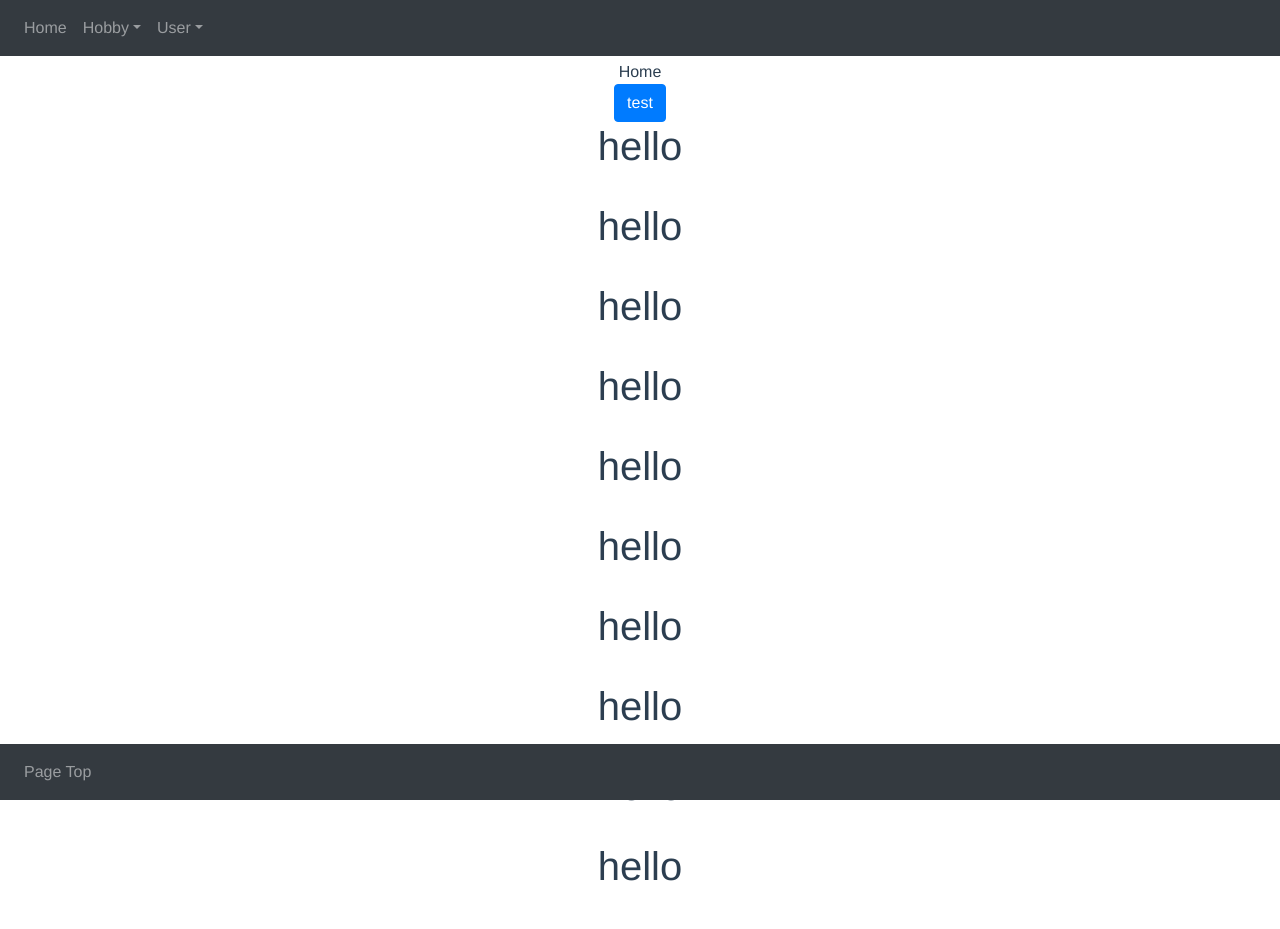
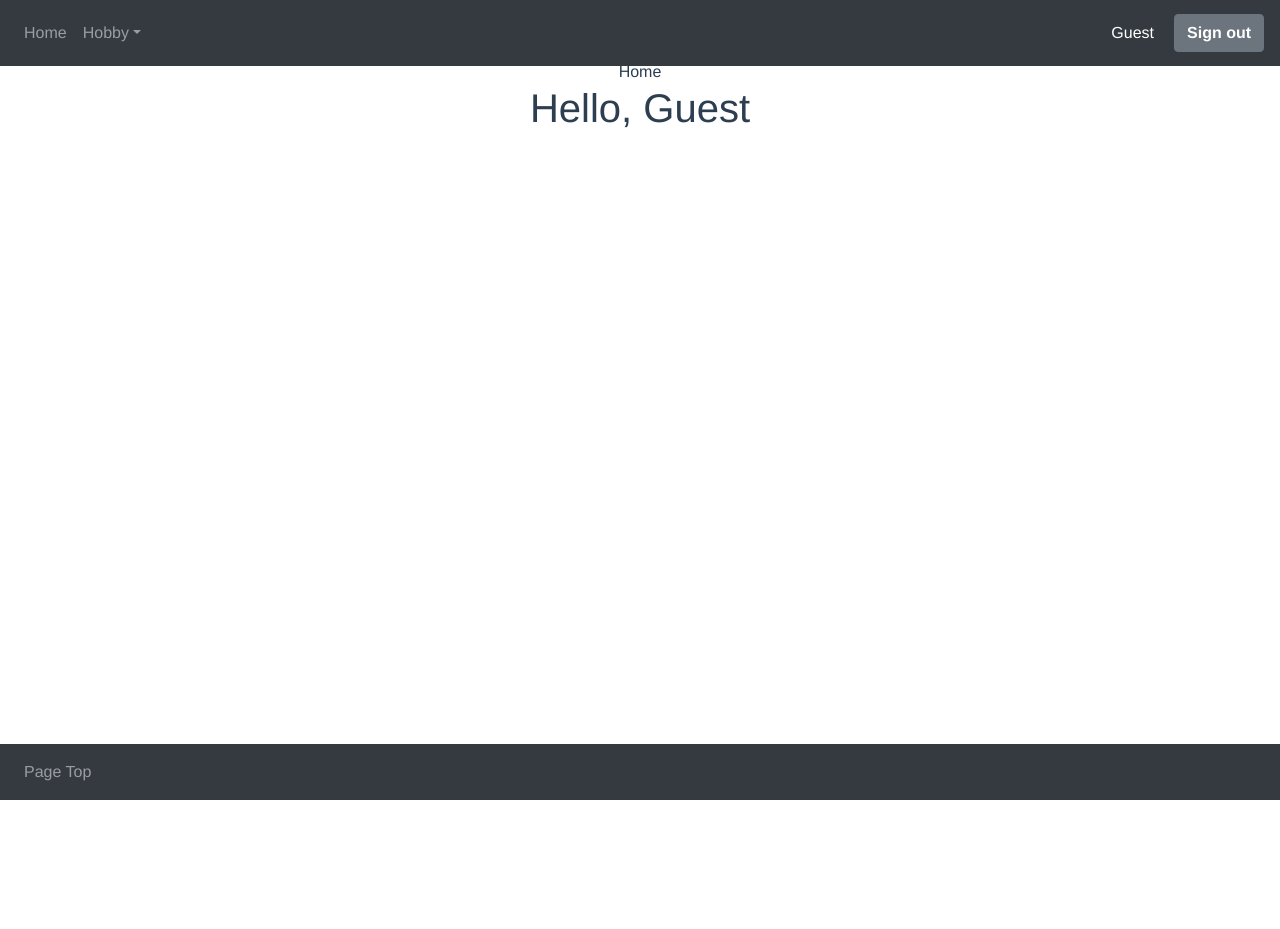
Before and after one commit to KentaMatsumura/portfolio-app, a Vue app: page / in a window 1280 px wide. Shown: the top 929 px of the page. After the commit the page ends 800 px from the top, so only its background shows below. Built offline with nearby package versions, Linux system fonts and the light colour scheme.

Commit message:
ヘッダの修正

```diff
--- a/package.json
+++ b/package.json
@@ -14,9 +14,12 @@
     "build": "node build/build.js"
   },
   "dependencies": {
+    "@vue/composition-api": "^1.0.0-rc.12",
     "bootstrap-vue": "^2.21.2",
+    "firebase": "^8.6.8",
     "vue": "^2.5.2",
-    "vue-router": "^3.0.1"
+    "vue-router": "^3.0.1",
+    "vuex": "^3.6.2"
   },
   "devDependencies": {
     "autoprefixer": "^7.1.2",
--- a/src/components/modules/Header.vue
+++ b/src/components/modules/Header.vue
@@ -10,18 +10,28 @@
           <b-dropdown-item href="/music">Music</b-dropdown-item>
           <b-dropdown-item href="/movie">Movie</b-dropdown-item>
         </b-nav-item-dropdown>
-
-        <b-nav-item-dropdown text="User" right>
-          <b-dropdown-item href="#">Account</b-dropdown-item>
-          <b-dropdown-item href="#">Settings</b-dropdown-item>
-        </b-nav-item-dropdown>
       </b-navbar-nav>
+      <b-container class="d-flex justify-content-end">
+        <User />
+      </b-container>
     </b-navbar>
   </div>
 </template>
 
 <script>
+/* eslint-disable */
+import { defineComponent } from '@vue/composition-api';
+
+import User from '@/components/modules/User.vue';
+
+export default defineComponent({
+  name: 'Header',
+  components: {
+    User,
+  },
+});
 </script>
+
 
 <style scoped>
 </style>
--- /dev/null
+++ b/src/components/modules/LoginButton.vue
@@ -0,0 +1,70 @@
+<template>
+  <button type="button" class="google-button">
+    <span class="google-button__icon">
+      <svg viewBox="0 0 366 372" xmlns="http://www.w3.org/2000/svg">
+        <path
+          d="M125.9 10.2c40.2-13.9 85.3-13.6 125.3 1.1 22.2 8.2 42.5 21 59.9 37.1-5.8 6.3-12.1 12.2-18.1 18.3l-34.2 34.2c-11.3-10.8-25.1-19-40.1-23.6-17.6-5.3-36.6-6.1-54.6-2.2-21 4.5-40.5 15.5-55.6 30.9-12.2 12.3-21.4 27.5-27 43.9-20.3-15.8-40.6-31.5-61-47.3 21.5-43 60.1-76.9 105.4-92.4z"
+          id="Shape"
+          fill="#EA4335"
+        />
+        <path
+          d="M20.6 102.4c20.3 15.8 40.6 31.5 61 47.3-8 23.3-8 49.2 0 72.4-20.3 15.8-40.6 31.6-60.9 47.3C1.9 232.7-3.8 189.6 4.4 149.2c3.3-16.2 8.7-32 16.2-46.8z"
+          id="Shape"
+          fill="#FBBC05"
+        />
+        <path
+          d="M361.7 151.1c5.8 32.7 4.5 66.8-4.7 98.8-8.5 29.3-24.6 56.5-47.1 77.2l-59.1-45.9c19.5-13.1 33.3-34.3 37.2-57.5H186.6c.1-24.2.1-48.4.1-72.6h175z"
+          id="Shape"
+          fill="#4285F4"
+        />
+        <path
+          d="M81.4 222.2c7.8 22.9 22.8 43.2 42.6 57.1 12.4 8.7 26.6 14.9 41.4 17.9 14.6 3 29.7 2.6 44.4.1 14.6-2.6 28.7-7.9 41-16.2l59.1 45.9c-21.3 19.7-48 33.1-76.2 39.6-31.2 7.1-64.2 7.3-95.2-1-24.6-6.5-47.7-18.2-67.6-34.1-20.9-16.6-38.3-38-50.4-62 20.3-15.7 40.6-31.5 60.9-47.3z"
+          fill="#34A853"
+        />
+      </svg>
+    </span>
+    <span class="google-button__text">Sign in with Google</span>
+  </button>
+</template>
+
+<script>
+/* eslint-disable */
+import { defineComponent } from '@vue/composition-api';
+
+export default defineComponent({
+  name: 'LoginButton',
+});
+</script>
+
+<style scoped>
+.google-button {
+  height: 40px;
+  border-width: 0;
+  border-radius: 5px;
+  white-space: nowrap;
+  box-shadow: 1px 1px 0px 1px rgba(0, 0, 0, 0.05);
+  transition-property: background-color, box-shadow;
+  transition-duration: 150ms;
+  transition-timing-function: ease-in-out;
+  padding: 0;
+}
+.google-button__icon {
+  display: inline-block;
+  vertical-align: middle;
+  margin: 8px 0 8px 8px;
+  width: 18px;
+  height: 18px;
+  box-sizing: border-box;
+}
+.google-button__icon--plus {
+  width: 27px;
+}
+.google-button__text {
+  display: inline-block;
+  vertical-align: middle;
+  padding: 0 24px;
+  font-size: 14px;
+  font-weight: bold;
+  font-family: 'Roboto', arial, sans-serif;
+}
+</style>
--- /dev/null
+++ b/src/components/modules/User.vue
@@ -0,0 +1,53 @@
+<template>
+  <div class="user" v-if="true">
+    <p class="displayName">Guest</p>
+    <b-button variant="secondary"> Sign out </b-button>
+  </div>
+  <div class="user" v-else>
+    <LoginButton />
+  </div>
+</template>
+
+<script>
+/* eslint-disable */
+import { defineComponent } from '@vue/composition-api';
+
+import LoginButton from '@/components/modules/LoginButton.vue';
+
+export default defineComponent({
+  name: 'User',
+  components: {
+    LoginButton,
+  },
+});
+</script>
+
+<style scoped>
+.user {
+  margin-left: auto;
+  height: 50px;
+  display: inline-flex;
+  align-items: center;
+  flex-wrap: wrap;
+}
+.displayName,
+button {
+  white-space: nowrap;
+}
+.displayName {
+  margin: 0 20px 0 10px;
+}
+button {
+  font-weight: 600;
+}
+.photoURL {
+  border-radius: 50%;
+  object-fit: cover;
+  width: 50px;
+  height: 50px;
+}
+
+p {
+  color: white;
+}
+</style>
--- a/src/components/pages/Home.vue
+++ b/src/components/pages/Home.vue
@@ -2,64 +2,22 @@
   <div>
     Home
     <br />
-    <button class="btn btn-primary">test</button>
-    <div>
-      <h1>hello</h1>
-    </div>
-    <br />
-    <div>
-      <h1>hello</h1>
-    </div>
-    <br />
-    <div>
-      <h1>hello</h1>
-    </div>
-    <br />
-    <div>
-      <h1>hello</h1>
-    </div>
-    <br />
-    <div>
-      <h1>hello</h1>
-    </div>
-    <br />
-    <div>
-      <h1>hello</h1>
-    </div>
-    <br />
-    <div>
-      <h1>hello</h1>
-    </div>
-    <br />
-    <div>
-      <h1>hello</h1>
-    </div>
-    <br />
-    <div>
-      <h1>hello</h1>
-    </div>
-    <br />
-    <div>
-      <h1>hello</h1>
-    </div>
-    <br />
-    <div>
-      <h1>hello</h1>
-    </div>
-    <br />
-    <div>
-      <h1>hello</h1>
-    </div>
-    <br />
-    <div>
-      <h1>hello</h1>
-    </div>
-    <br />
+    <h1>Hello, {{ guest }}</h1>
   </div>
 </template>
 
 <script>
+/* eslint-disable */
+import { defineComponent } from '@vue/composition-api';
+
+export default defineComponent({
+  data() {
+    const guest = 'Guest';
+    return { guest };
+  },
+});
 </script>
+
 
 <style>
 </style>
--- a/src/main.js
+++ b/src/main.js
@@ -1,19 +1,33 @@
 // The Vue build version to load with the `import` command
 // (runtime-only or standalone) has been set in webpack.base.conf with an alias.
-import Vue from 'vue'
-import App from './App'
-import router from './router'
-import 'bootstrap/dist/css/bootstrap.css'
-import 'bootstrap-vue/dist/bootstrap-vue.css'
-import BootstrapVue from 'bootstrap-vue'
+/* eslint-disable */
+import Vue from 'vue';
+import App from './App';
+import store from './store/store.js';
+import router from './router';
+import 'bootstrap/dist/css/bootstrap.css';
+import 'bootstrap-vue/dist/bootstrap-vue.css';
+import BootstrapVue from 'bootstrap-vue';
 
-Vue.use(BootstrapVue)
-Vue.config.productionTip = false
+// For Firebase JS SDK v7.20.0 and later, measurementId is optional
+const firebaseConfig = {
+  apiKey: 'AIzaSyCDDEQ1MH0nmmCyRPU7qzMAMKc3cvAhzH0',
+  authDomain: 'portfolio-app-b2ffd.firebaseapp.com',
+  projectId: 'portfolio-app-b2ffd',
+  storageBucket: 'portfolio-app-b2ffd.appspot.com',
+  messagingSenderId: '862875188534',
+  appId: '1:862875188534:web:bcf90dc5b21cc35db0c797',
+  measurementId: 'G-98FQHLQG37'
+};
+
+Vue.use(BootstrapVue);
+Vue.config.productionTip = false;
 
 /* eslint-disable no-new */
 new Vue({
   el: '#app',
   router,
+  store,
   components: { App },
   template: '<App/>'
-})
+});
--- /dev/null
+++ b/src/store/store.js
@@ -0,0 +1,14 @@
+/* eslint-disable */
+import { reactive } from '@vue/composition-api';
+import Vue from 'vue';
+import Vuex from 'vuex';
+
+Vue.use(Vuex);
+
+export default new Vuex.Store({
+  strict: process.env.NODE_ENV !== 'production',
+  modules: {},
+  state: {},
+  mutations: {},
+  actions: {}
+});
```
Also changed, not shown: 1 other file (tests, documents, lock files or other folders).
